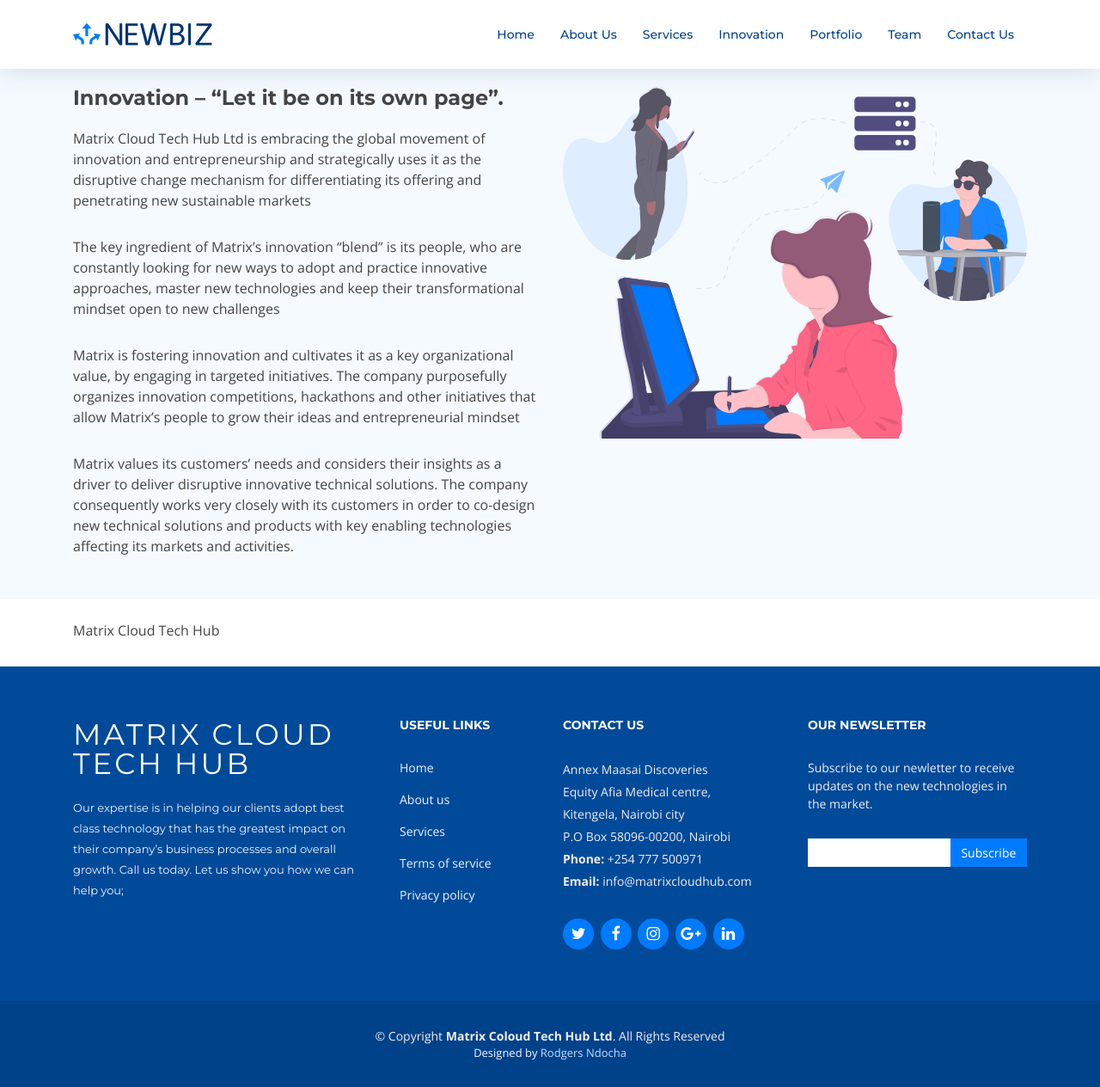
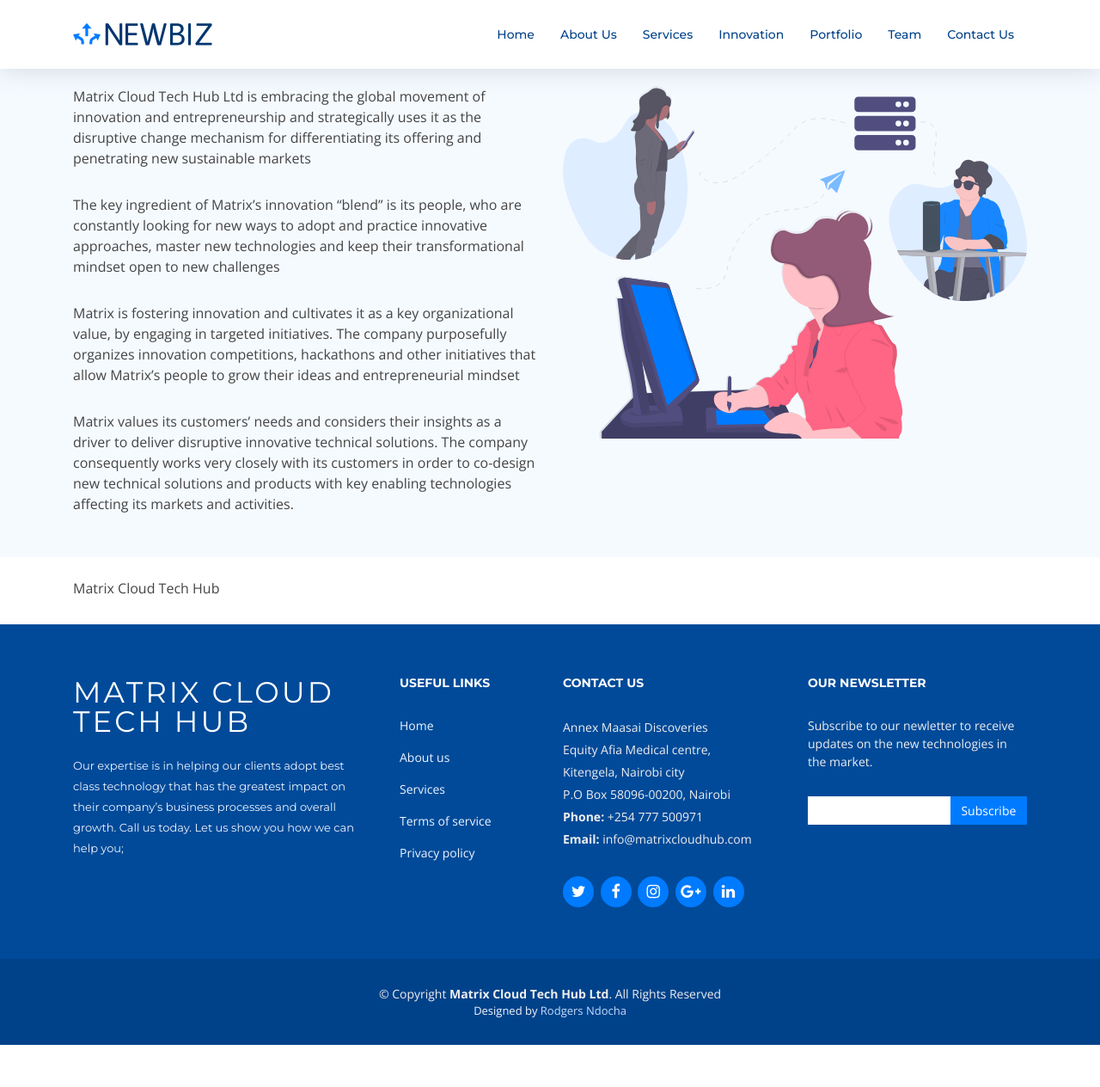
Before and after one commit to Rodgers-Tech/matrixcloud, a plain HTML site: page inner-page.html in a window 1280 px wide. Shown: the whole page at 86% size. After the commit the page ends 1215 px from the top, so only its background shows below. Drawn offline with nearby package versions, Linux system fonts and the light colour scheme; a script that the page names is missing.

Commit message:
modified the footer

```diff
--- a/inner-page.html
+++ b/inner-page.html
@@ -70,7 +70,6 @@
           </div>
 
           <div class="col-lg-6 pt-4 pt-lg-0 order-2 order-lg-1" data-aos="fade-right">
-            <h4><b> Innovation – “Let it be on its own page”.</b></h4>
             <p>
               Matrix Cloud Tech Hub Ltd is embracing the global movement of innovation and entrepreneurship and strategically uses it as the disruptive change mechanism for differentiating its offering and penetrating new sustainable markets            </p>
             <p>
@@ -153,7 +152,7 @@
 
     <div class="container">
       <div class="copyright">
-        &copy; Copyright <strong>Matrix Coloud Tech Hub Ltd</strong>. All Rights Reserved
+        &copy; Copyright <strong>Matrix Cloud Tech Hub Ltd</strong>. All Rights Reserved
       </div>
       <div class="credits">
         <!--
```
Also changed, not shown: index.html (+1 -1 lines), portfolio-details.html (+1 -1 lines).
